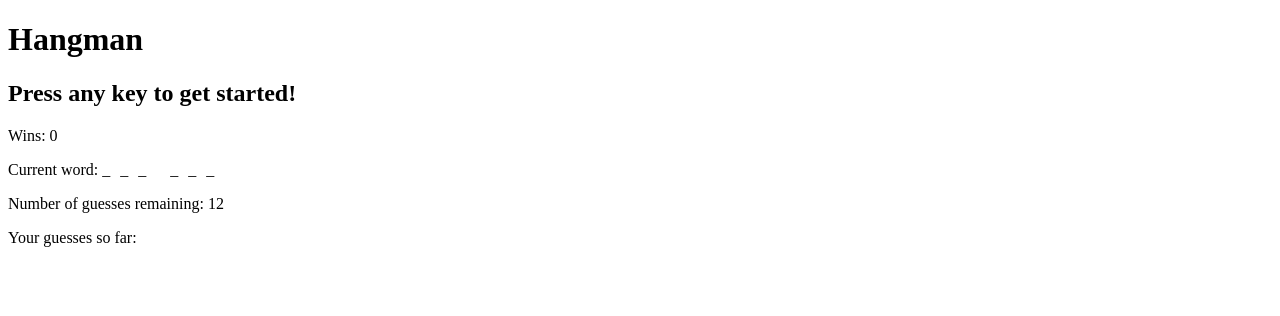
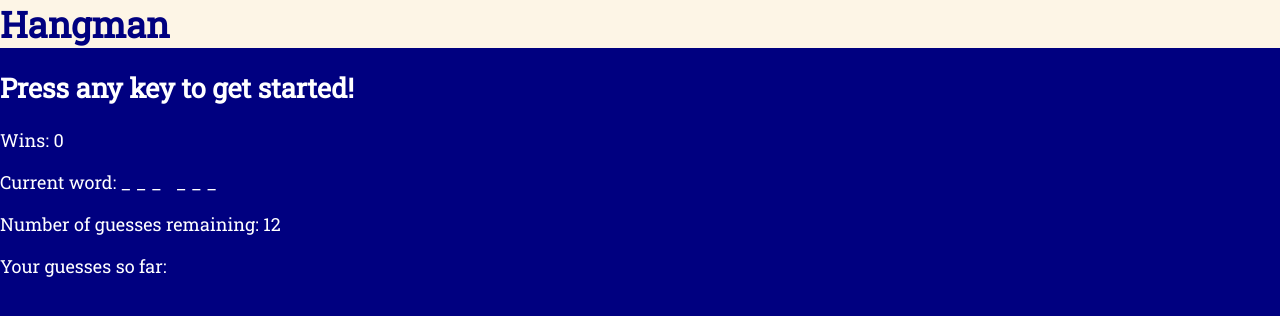
Before and after one commit to jscottusf/word-guess-game, a plain HTML site: page index.html in a window 1280 px wide. Drawn offline with Linux system fonts and the light colour scheme.

Commit message:
began styling CSS

```diff
--- a/assets/css/style.css
+++ b/assets/css/style.css
@@ -1,3 +1,34 @@
+html, body {
+    height: 100%;
+    margin: 0;
+    padding: 0;
+  }
+
+body {
+    background-color: navy;
+    color: white;
+    font-size: 18px;
+    font-family: 'Roboto Slab', serif;
+    margin: 0;
+    padding: 0;
+}
+
+.header {
+    width: 100%;
+    padding-top: 0;
+    background-color: oldlace;
+    color: navy;
+}
+
+h1 {
+    margin: 0;
+    padding: 0;
+}
+
 #wordBoardText {
-    letter-spacing: 10px;
+    letter-spacing: 5px;
 }
+
+#guessesText {
+    letter-spacing: 5px;
+}
--- a/index.html
+++ b/index.html
@@ -6,10 +6,13 @@
     <meta http-equiv="X-UA-Compatible" content="ie=edge">
     <title>HANGMAN</title>
     <link rel="stylesheet" href="./assets/css/style.css">
+    <link href="https://fonts.googleapis.com/css?family=Roboto+Slab&display=swap" rel="stylesheet">
 </head>
 <body>
-    <div>
+    <div class ="wrapper">
+        <header class="header">
         <h1>Hangman</h1>
+        </header>
         <h2>Press any key to get started!</h2>
         <p>Wins: <span id="winsText"></span></p>
         <p>Current word: <span id="wordBoardText"></span></p>
```
